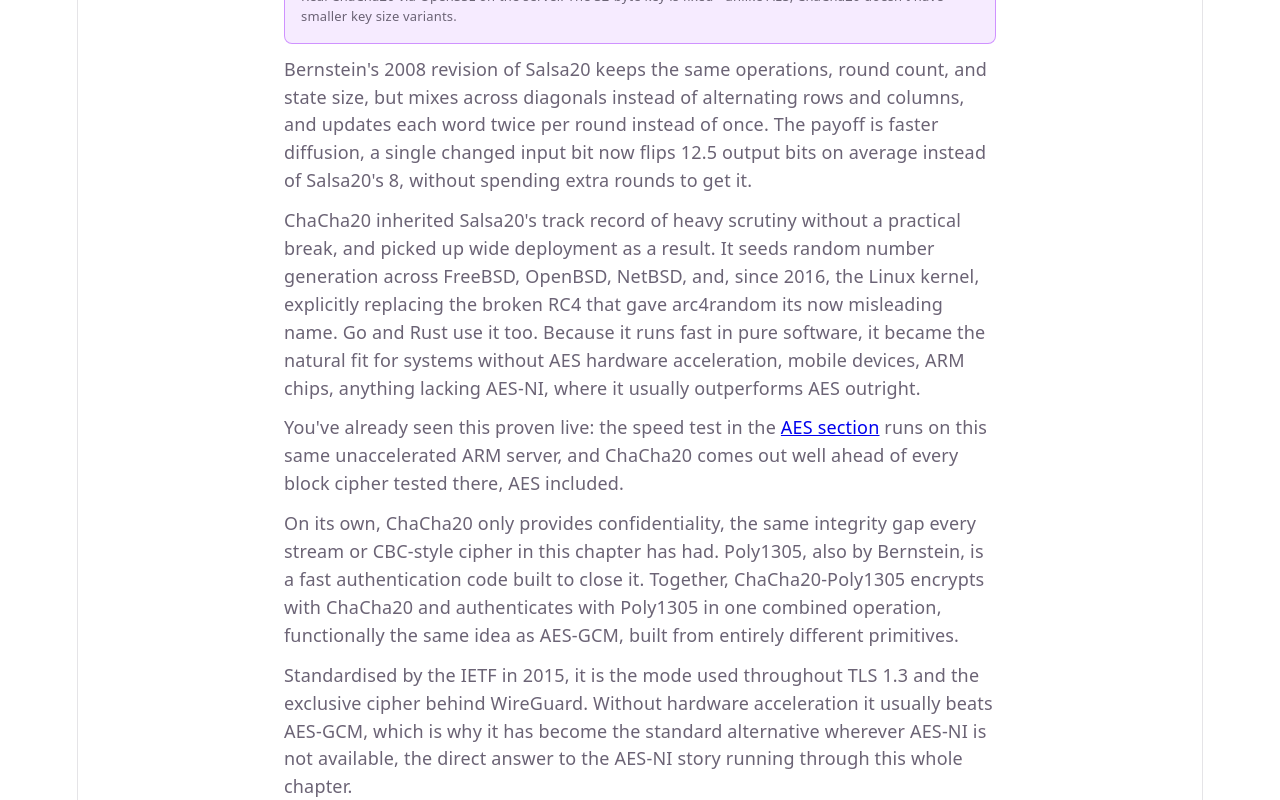
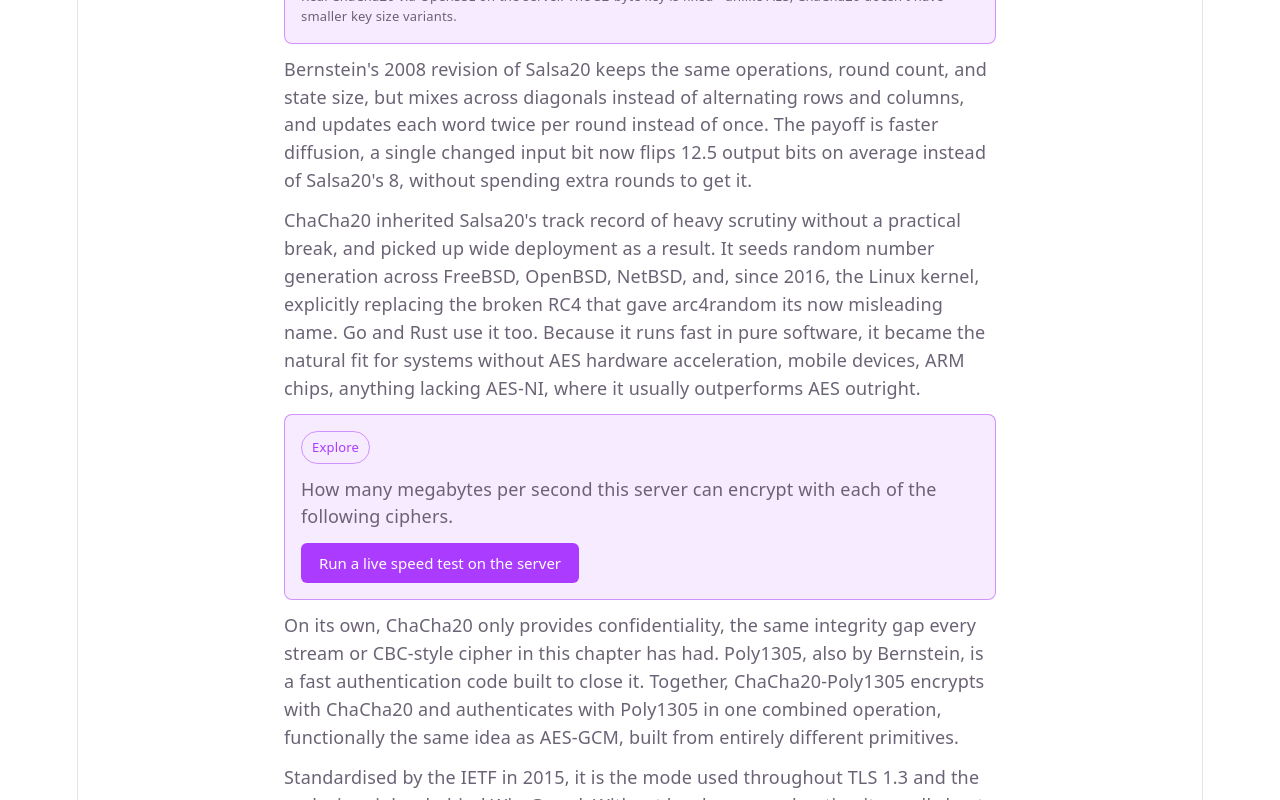
Before and after one commit to gillo7/CryptoMaths, a React (Vite) app in the folder frontend/: page /symmetric-encryption/stream-ciphers/chacha20 in a window 1280 px wide. Shown: the part 462-1262 px from the top of the page. Built offline with nearby package versions, Linux system fonts and the light colour scheme.

Commit message:
Reproduce the block cipher benchmark on the ChaCha20 page instead of linking
A live demo proving the point beats sending readers elsewhere to see it.

```diff
--- a/frontend/src/pages/streamCipherAlgorithms.tsx
+++ b/frontend/src/pages/streamCipherAlgorithms.tsx
@@ -3,9 +3,9 @@
 import Rc4CipherLab from './Rc4CipherLab'
 import Salsa20KeyExample from './Salsa20KeyExample'
 import Salsa20CipherLab from './Salsa20CipherLab'
-import { Link } from 'react-router-dom'
 import ChaCha20KeyExample from './ChaCha20KeyExample'
 import ChaCha20CipherLab from './ChaCha20CipherLab'
+import BlockCipherBenchmark from './BlockCipherBenchmark'
 
 export interface StreamCipherAlgorithm {
   slug: string
@@ -137,12 +137,7 @@
           AES hardware acceleration, mobile devices, ARM chips, anything
           lacking AES-NI, where it usually outperforms AES outright.
         </p>
-        <p>
-          You've already seen this proven live: the speed test in the{' '}
-          <Link to="/symmetric-encryption/block-ciphers/aes">AES section</Link>{' '}
-          runs on this same unaccelerated ARM server, and ChaCha20 comes out
-          well ahead of every block cipher tested there, AES included.
-        </p>
+        <BlockCipherBenchmark />
         <p>
           On its own, ChaCha20 only provides confidentiality, the same
           integrity gap every stream or CBC-style cipher in this chapter
```
